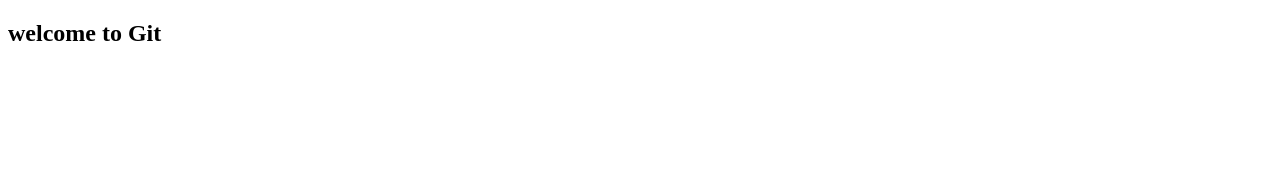
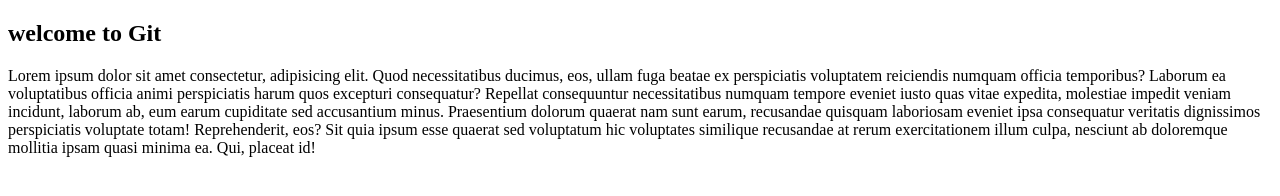
Before and after one commit to NiroAmir/Ninja, a plain HTML site: page index.html in a window 1280 px wide. Drawn offline with Linux system fonts and the light colour scheme.

Commit message:
Update index.html

```diff
--- a/index.html
+++ b/index.html
@@ -9,6 +9,7 @@
 <body>
     <section>
         <h1>welcome to Git</h1>
+        <p>Lorem ipsum dolor sit amet consectetur, adipisicing elit. Quod necessitatibus ducimus, eos, ullam fuga beatae ex perspiciatis voluptatem reiciendis numquam officia temporibus? Laborum ea voluptatibus officia animi perspiciatis harum quos excepturi consequatur? Repellat consequuntur necessitatibus numquam tempore eveniet iusto quas vitae expedita, molestiae impedit veniam incidunt, laborum ab, eum earum cupiditate sed accusantium minus. Praesentium dolorum quaerat nam sunt earum, recusandae quisquam laboriosam eveniet ipsa consequatur veritatis dignissimos perspiciatis voluptate totam! Reprehenderit, eos? Sit quia ipsum esse quaerat sed voluptatum hic voluptates similique recusandae at rerum exercitationem illum culpa, nesciunt ab doloremque mollitia ipsam quasi minima ea. Qui, placeat id!</p>
     </section>
 </body>
 </html>
```
